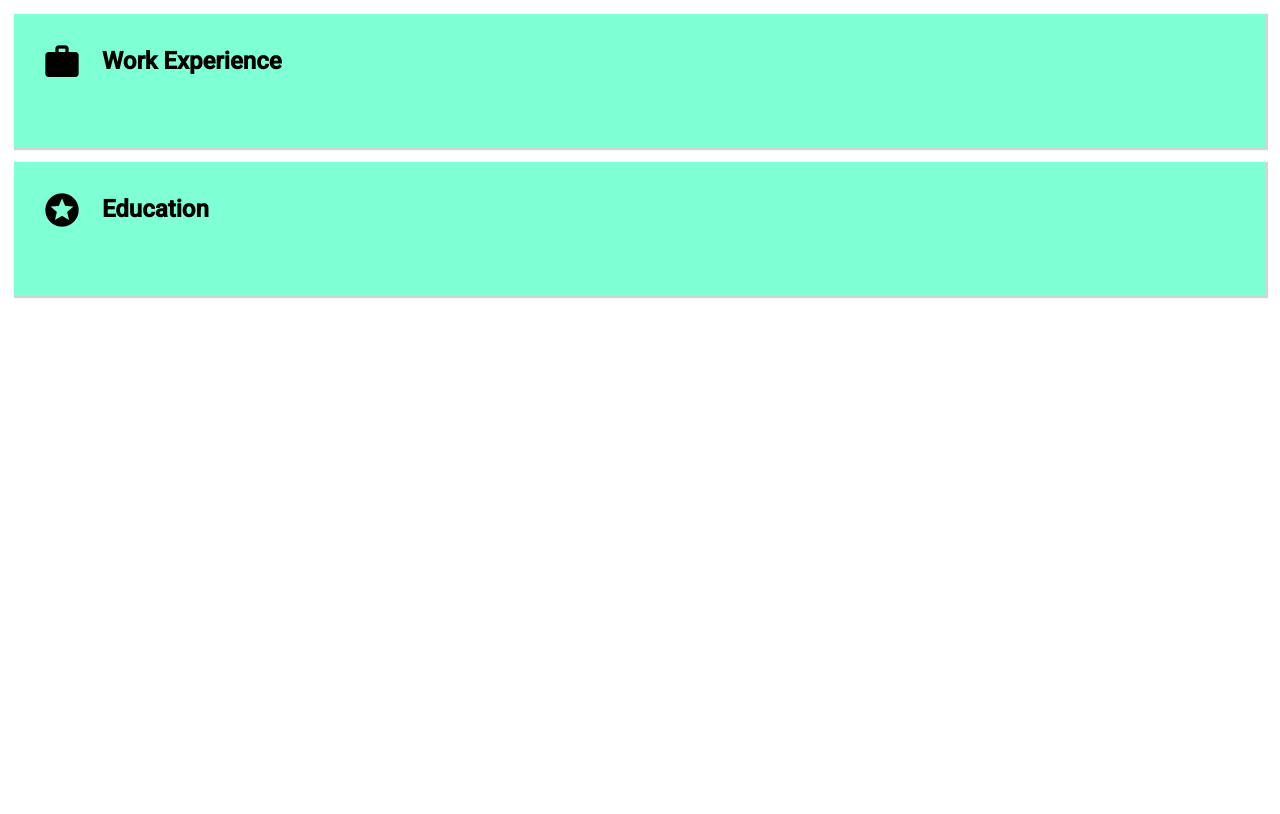
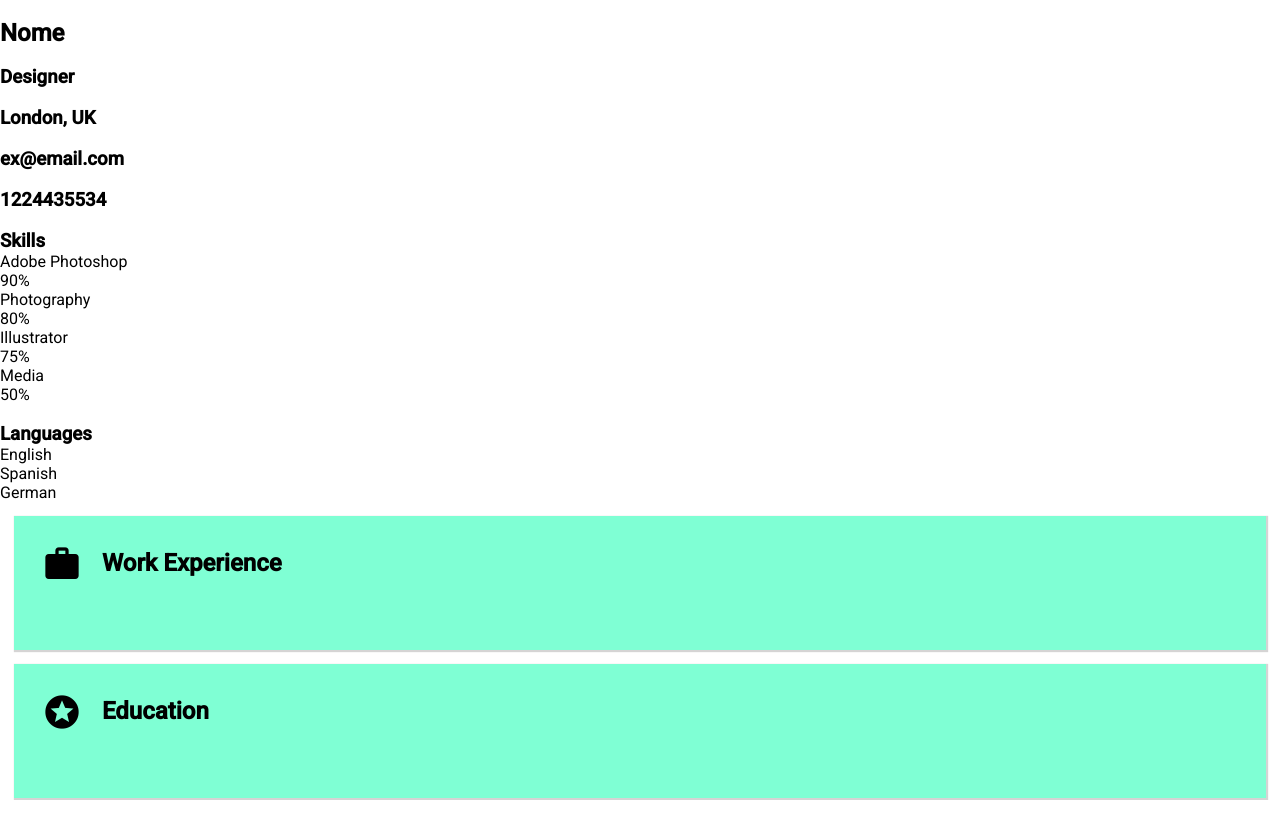
Before and after one commit to thayssa-souza/Project_Curriculum-vitae, an Angular app in the folder Curriculo/: page / in a window 1280 px wide. Built offline with nearby package versions, Linux system fonts and the light colour scheme.

Commit message:
Start general infos

```diff
--- a/Curriculo/src/app/app.component.html
+++ b/Curriculo/src/app/app.component.html
@@ -1,4 +1,5 @@
   <main>
+    <app-info-general></app-info-general>
     <section>
       <app-experiences [infoBasics]="data.experience"></app-experiences>
     </section>
--- a/Curriculo/src/app/app.module.ts
+++ b/Curriculo/src/app/app.module.ts
@@ -7,6 +7,7 @@ import { ExperiencesComponent } from './components/experiences/experiences.compo
 import { FooterComponent } from './components/footer/footer.component';
 import { InfoGeneralComponent } from './components/info-general/info-general.component';
 import { ExperienceComponent } from './components/experience/experience.component';
+import { FormsComponent } from './components/forms/forms.component';
 
 @NgModule({
   declarations: [
@@ -14,7 +15,8 @@ import { ExperienceComponent } from './components/experience/experience.componen
     ExperiencesComponent,
     FooterComponent,
     InfoGeneralComponent,
-    ExperienceComponent
+    ExperienceComponent,
+    FormsComponent
   ],
   imports: [
     BrowserModule,
--- /dev/null
+++ b/Curriculo/src/app/components/forms/forms.component.html
@@ -0,0 +1 @@
+<p>forms works!</p>
--- a/Curriculo/src/app/components/info-general/info-general.component.html
+++ b/Curriculo/src/app/components/info-general/info-general.component.html
@@ -1 +1,65 @@
-<p>info-general works!</p>
+<section class="containerSection">
+  <section class="imgAndInfos">
+    <div>
+      <img src="" alt="">
+      <h2>Nome</h2>
+    </div>
+    <div>
+      <img src="" alt="">
+      <h3>Designer</h3>
+      <img src="" alt="">
+      <h3>London, UK</h3>
+      <img src="" alt="">
+      <h3>ex@email.com</h3>
+      <img src="" alt="">
+      <h3>1224435534</h3>
+    </div>
+  </section>
+  <section class="skills">
+    <img src="" alt="">
+    <h3>Skills</h3>
+    <p>Adobe Photoshop</p>
+    <div>
+      <div>
+        <p>90%</p>
+      </div>
+    </div>
+    <p>Photography</p>
+    <div>
+      <div>
+        <p>80%</p>
+      </div>
+    </div>
+    <p>Illustrator</p>
+    <div>
+      <div>
+        <p>75%</p>
+      </div>
+    </div>
+    <p>Media</p>
+    <div>
+      <div>
+        <p>50%</p>
+      </div>
+    </div>
+  </section>
+  <section class="languages">
+    <img src="" alt="">
+    <h3>Languages</h3>
+    <p>English</p>
+    <div>
+      <div>
+      </div>
+    </div>
+    <p>Spanish</p>
+    <div>
+      <div>
+      </div>
+    </div>
+    <p>German</p>
+    <div>
+      <div>
+      </div>
+    </div>
+  </section>
+</section>
```
Also changed, not shown: Curriculo/src/app/components/forms/forms.component.ts (added, +10 -0 lines), Curriculo/src/app/components/forms/forms.component.css (added), 1 other file (tests, documents, lock files or other folders).
